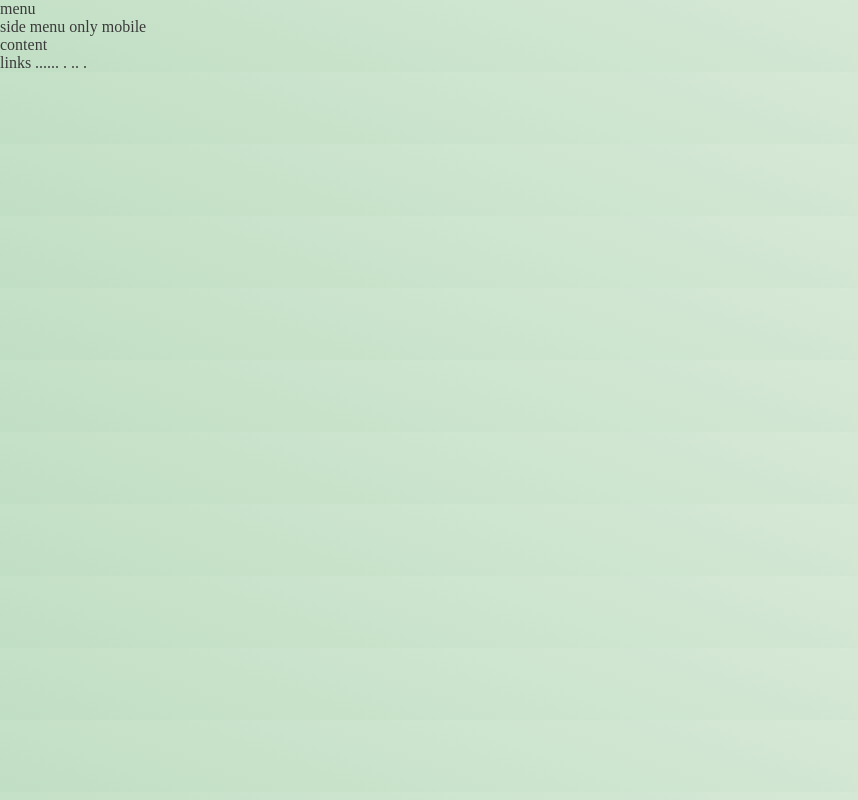
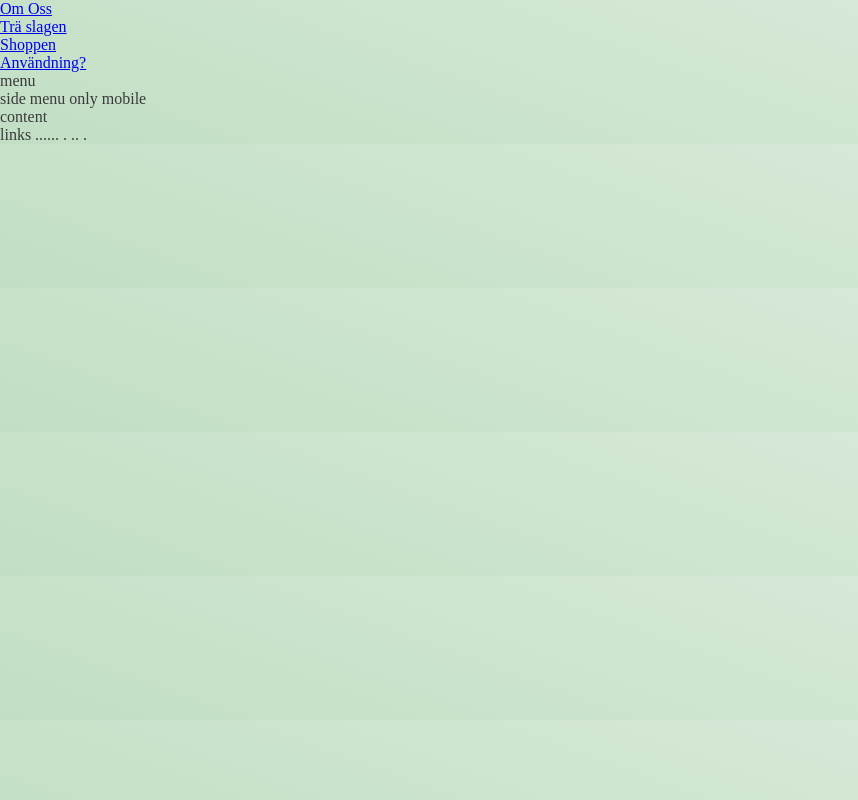
Before and after one commit to Moonchichiii/free, a plain HTML site: page index.html in a window 1280 px wide. Shown: the whole page, without its empty margins (0-858 px from the left). Drawn offline with Linux system fonts and the light colour scheme.

Commit message:
basic structure

```diff
--- a/index.html
+++ b/index.html
@@ -14,6 +14,22 @@
 
 <!----->
 <header>
+    <nav>
+        <ul>
+            <li>
+                <a href="about">Om Oss</a>
+            </li>
+            <li>
+                <a href="wood">Trä slagen</a>
+            </li>
+            <li>
+                <a href="shop">Shoppen</a>
+            </li>
+            <li>
+                <a href="bestways">Användning?</a>
+            </li>
+    </ul>
+    </nav>
 <P>menu</P>
 </header>
 
@@ -21,6 +37,11 @@
 <aside>
 side menu only mobile
 </aside>
+
+<div class="hero">
+    <div class="hero-text">
+
+</div></div>
 
 <!----->
 <main>
```
Also changed, not shown: assets/css/style.css (line endings or trailing spaces).
